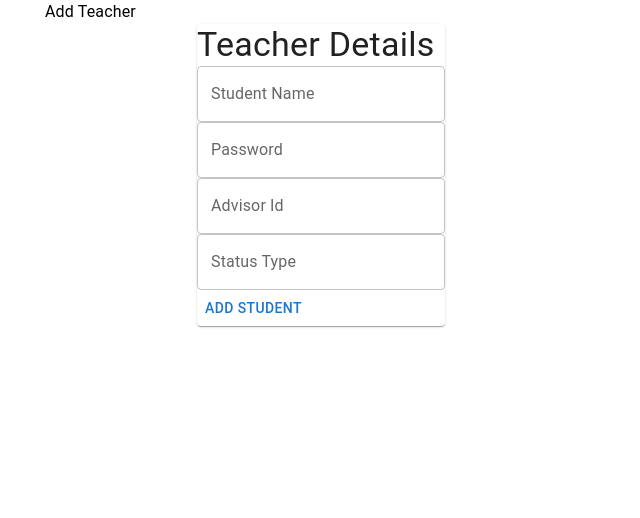
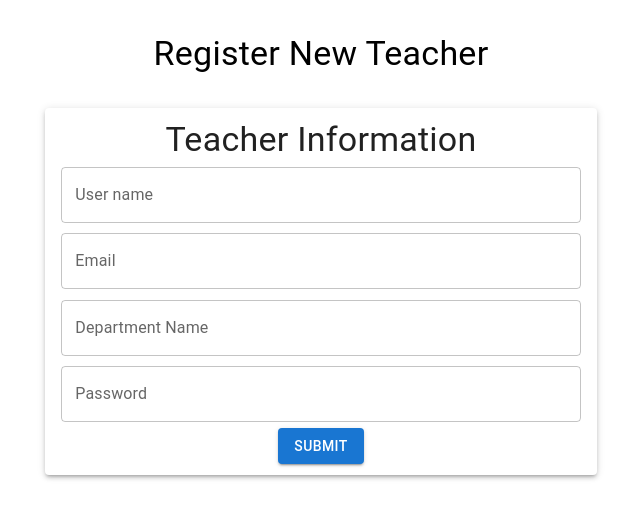
Before and after one commit to Kaabislam/Management_FrontEnd, a Next.js app: page /addteacher in a window 1280 px wide. Shown: the top 518 px of the page, without its empty margins (319-959 px from the left). Built offline with nearby package versions, Linux system fonts and the light colour scheme.

Commit message:
design on admin dashboard and its sub pages done

```diff
--- a/component/DashBoard/Alluser/AllUser.jsx
+++ b/component/DashBoard/Alluser/AllUser.jsx
@@ -62,7 +62,7 @@ console.log(allUserList)
           <TableRow>
             <StyledTableCell>User Name</StyledTableCell>
             <StyledTableCell align="center">Email</StyledTableCell>
-            <StyledTableCell align="center">Role Type</StyledTableCell>
+            <StyledTableCell align="center">Role </StyledTableCell>
 
           </TableRow>
         </TableHead>
--- a/component/DashBoard/StudentAdd/StudentAddIndex.jsx
+++ b/component/DashBoard/StudentAdd/StudentAddIndex.jsx
@@ -1,76 +1,5 @@
-// import { Button, Grid, Paper, TextField, Typography } from '@mui/material'
-// import axios from 'axios'
-// import { useRouter } from 'next/router'
-// import React from 'react'
-// import { useState } from 'react'
-// import { useForm } from 'react-hook-form'
 
-
-
-
-
-
-
-// const StudentAddIndex = () => {
-//     const router = useRouter();
-//     const { register, handleSubmit } = useForm();
-
-
-//     const onSubmit = (data) => {
-//         console.log(data)
-
-
-//         // router.push('/dashboard');
-//         // axios.post('/user', data)
-//       };
-
-//   return (
-//     <>
-//     <Grid container sx={{justifyContent:"center"}}>
-//         <Paper>
-//         <form onSubmit={handleSubmit(onSubmit)}>
-//          <Grid xs={12}>
-//        <Typography  variant='h4'> Student Details</Typography>
-//        </Grid>
-//        <Grid xs={12}>
-//        <TextField fullWidth label="Student Name" variant="outlined" {...register("userName", {
-//                       required: false,
-//                     })} />
-//        </Grid>
-//        <Grid xs={12}>
-//        <TextField fullWidth type="password" label="Password" variant="outlined" {...register("userPassword", {
-//                       required: false,
-//                     })} />
-//        </Grid>
-//        <Grid xs={12}>
-//        <TextField fullWidth type="password" label="Advisor Id" variant="outlined" {...register("advisorId", {
-//                       required: false,
-//                     })} />
-//        </Grid>
-//        <Grid xs={12}>
-//        <TextField fullWidth type="password" label="Status Type" variant="outlined" {...register("activationStatus", {
-//                       required: false,
-//                     })} />
-//        </Grid>
-//        <Grid xs={12}>
-//        <Button    type="submit"> Add student</Button>
-//        </Grid>
-//        </form>
-//        </Paper>
-//     </Grid>
-//     </>
-//   )
-// }
-
-
-
-
-// export default StudentAddIndex
-
-
-
-
-import { Button, Grid, Paper, TextField, Typography } from '@mui/material'
+import { Box, Button, Grid, Paper, TextField, Typography } from '@mui/material'
 import axios from 'axios'
 import { useRouter } from 'next/router'
 import React from 'react'
@@ -92,7 +21,8 @@ const StudentAddIndex = () => {
         userPassword: data.userPassword,
         roleType: "STUDENT",
         email: data.email,
-        activationStatus: "ACTIVE"
+        activationStatus: "ACTIVE",
+        departmentName:data.departmentName
       }
     }
 
@@ -100,7 +30,7 @@ const StudentAddIndex = () => {
       const response = await axios.put('http://localhost:8080/admin/registerNewStudent', jsonData)
       console.log(response.status)
       // Redirect to the desired page
-      // router.push('/dashboard');
+      router.push('/dashboard');
     } catch (error) {
       console.error(error)
     }
@@ -108,59 +38,50 @@ const StudentAddIndex = () => {
 
   return (
     <>
-      <Grid container sx={{ justifyContent: "center" }}>
-        <Paper>
+
+    <Box>
+      <Grid container sx={{justifyContent:"center",paddingBottom:"6%",paddingTop:"6%"}}>
+<Typography variant='h4'>Register New Student</Typography>
+      </Grid>
+    </Box>
+    <Grid container sx={{justifyContent:"center"}}>
+        <Paper sx={{width:"700px"}} elevation={3} >
+          <Box sx={{padding:"2%"}}>
         <form onSubmit={handleSubmit(onSubmit)}>
-            <Grid xs={12}>
-              <Typography variant='h4'> Student Details</Typography>
+         <Grid container xs={12} sx={{justifyContent:"center"}}>
+       <Typography  variant='h4' > Student Information</Typography>
        </Grid>
-            <Grid xs={12}>
-              <TextField
-                fullWidth
-                label="Student Name"
-                variant="outlined"
-                {...register("userName", {
+       <Grid xs={12} sx={{padding:"1%"}}>
+       <TextField fullWidth label="User name" variant="outlined" {...register("userName", {
                       required: false,
-                })}
-              />
+                    })} />
        </Grid>
-            <Grid xs={12}>
-              <TextField
-                fullWidth
-                type="password"
-                label="Password"
-                variant="outlined"
-                {...register("userPassword", {
+       <Grid xs={12} sx={{padding:"1%"}}>
+       <TextField fullWidth label="Email" variant="outlined" {...register("email", {
                       required: false,
-                })}
-              />
+                    })} />
        </Grid>
-            <Grid xs={12}>
-              <TextField
-                fullWidth
-                type="password"
-                label="Advisor Id"
-                variant="outlined"
-                {...register("advisorId", {
+       <Grid xs={12} sx={{padding:"1%"}}>
+       <TextField fullWidth label="Advisor Id" variant="outlined" {...register("advisorId", {
                       required: false,
-                })}
-              />
+                    })} />
        </Grid>
-            <Grid xs={12}>
-              <TextField
-                fullWidth
-                type="password"
-                label="Status Type"
-                variant="outlined"
-                {...register("activationStatus", {
+
+       <Grid xs={12} sx={{padding:"1%"}}>
+       <TextField fullWidth label="Department Name" variant="outlined" {...register("departmentName", {
                       required: false,
-                })}
-              />
+                    })} />
        </Grid>
-            <Grid xs={12}>
-              <Button type="submit"> Add student</Button>
+       <Grid xs={12} sx={{padding:"1%"}}>
+       <TextField fullWidth type="password" label="Password" variant="outlined" {...register("userPassword", {
+                      required: false,
+                    })} />
+       </Grid>
+       <Grid container xs={12} sx={{justifyContent:"center"}}>
+       <Button   variant="contained" type="submit"> Submit</Button>
        </Grid>
        </form>
+       </Box>
        </Paper>
     </Grid>
     </>
--- a/component/DashBoard/StudentAdd/TeacherAddIndex.jsx
+++ b/component/DashBoard/StudentAdd/TeacherAddIndex.jsx
@@ -1,4 +1,4 @@
-import { Button, Grid, Paper, TextField, Typography } from '@mui/material'
+import { Box, Button, Grid, Paper, TextField, Typography } from '@mui/material'
 import axios from 'axios'
 import { useRouter } from 'next/router'
 import React from 'react'
@@ -17,7 +17,8 @@ const TeacherAddIndex = () => {
         userPassword: data.userPassword,
         roleType: "TEACHER",
         email: data.email,
-        activationStatus: "ACTIVE"
+        activationStatus: "ACTIVE",
+        departmentName:data.departmentName
       }
     }
 
@@ -25,7 +26,7 @@ const TeacherAddIndex = () => {
       const response = await axios.post('http://localhost:8080/admin/registerNewTeacher', jsonData)
       console.log(response.status)
       // Redirect to the desired page
-      // router.push('/dashboard');
+      router.push('/dashboard');
     } catch (error) {
       console.error(error)
     }
@@ -33,60 +34,44 @@ const TeacherAddIndex = () => {
 
   return (
     <>
-      <Grid container sx={{ justifyContent: "center" }}>
-        <Paper>
+
+    <Box>
+      <Grid container sx={{justifyContent:"center",paddingBottom:"6%",paddingTop:"6%"}}>
+<Typography variant='h4'>Register New Teacher</Typography>
+      </Grid>
+    </Box>
+    <Grid container sx={{justifyContent:"center"}}>
+        <Paper sx={{width:"700px"}} elevation={3} >
+          <Box sx={{padding:"2%"}}>
         <form onSubmit={handleSubmit(onSubmit)}>
-            <Grid xs={12}>
-              <Typography variant='h4'> Teacher Details</Typography>
+         <Grid container xs={12} sx={{justifyContent:"center"}}>
+       <Typography  variant='h4' > Teacher Information</Typography>
        </Grid>
-            <Grid xs={12}>
-              <TextField
-                fullWidth
-                label="Student Name"
-                variant="outlined"
-                {...register("userName", {
+       <Grid xs={12} sx={{padding:"1%"}}>
+       <TextField fullWidth label="User name" variant="outlined" {...register("userName", {
                       required: false,
-                })}
-              />
+                    })} />
        </Grid>
-
-            <Grid xs={12}>
-              <TextField
-                fullWidth
-                type="password"
-                label="Password"
-                variant="outlined"
-                {...register("userPassword", {
+       <Grid xs={12} sx={{padding:"1%"}}>
+       <TextField fullWidth label="Email" variant="outlined" {...register("email", {
                       required: false,
-                })}
-              />
+                    })} />
        </Grid>
-            <Grid xs={12}>
-              <TextField
-                fullWidth
-                type="password"
-                label="Advisor Id"
-                variant="outlined"
-                {...register("email", {
+       <Grid xs={12} sx={{padding:"1%"}}>
+       <TextField fullWidth label="Department Name" variant="outlined" {...register("departmentName", {
                       required: false,
-                })}
-              />
+                    })} />
        </Grid>
-            <Grid xs={12}>
-              <TextField
-                fullWidth
-                type="password"
-                label="Status Type"
-                variant="outlined"
-                {...register("activationStatus", {
+       <Grid xs={12} sx={{padding:"1%"}}>
+       <TextField fullWidth type="password" label="Password" variant="outlined" {...register("userPassword", {
                       required: false,
-                })}
-              />
+                    })} />
        </Grid>
-            <Grid xs={12}>
-              <Button type="submit"> Add student</Button>
+       <Grid container xs={12} sx={{justifyContent:"center"}}>
+       <Button   variant="contained" type="submit"> Submit</Button>
        </Grid>
        </form>
+       </Box>
        </Paper>
     </Grid>
     </>
--- a/pages/activeuser.js
+++ b/pages/activeuser.js
@@ -8,9 +8,6 @@ export default function Activeuser() {
 
   return (
     <Container maxWidth="sm">
-     <Typography>
-        Activate User
-     </Typography>
      <StudentAddIndex/>
     </Container>
   );
--- a/pages/addstudent.js
+++ b/pages/addstudent.js
@@ -9,9 +9,7 @@ export default function Addstudent() {
 
   return (
     <Container maxWidth="sm">
-     <Typography>
-        Add Student
-     </Typography>
+
      <StudentAddIndex/>
     </Container>
   );
--- a/pages/addteacher.js
+++ b/pages/addteacher.js
@@ -10,9 +10,7 @@ export default function Addstudent() {
 
   return (
     <Container maxWidth="sm">
-     <Typography>
-        Add Teacher
-     </Typography>
+
      <TeacherAddIndex/>
     </Container>
   );
--- a/pages/deactivateUser.js
+++ b/pages/deactivateUser.js
@@ -10,9 +10,7 @@ export default function Activeuser() {
 
   return (
     <Container maxWidth="sm">
-     <Typography>
-        Deactivate User
-     </Typography>
+
      <DeactivateUser/>
     </Container>
   );
--- a/pages/index.js
+++ b/pages/index.js
@@ -7,7 +7,7 @@ export default function Home() {
   return (
     <div className={styles.container}>
       <Head>
-        <title>Create Next App</title>
+        <title>School Management</title>
         <meta name="description" content="Generated by create next app" />
         <link rel="icon" href="/favicon.ico" />
       </Head>
```
Also changed, not shown: component/DashBoard/DashboardIndex.jsx (+6 -1 lines), component/DashBoard/StatusChange/DeactivateUser.jsx (+20 -16 lines), component/DashBoard/StatusChange/StatusChange.jsx (+20 -68 lines). Lines whose indentation alone changed are shown as unchanged.
